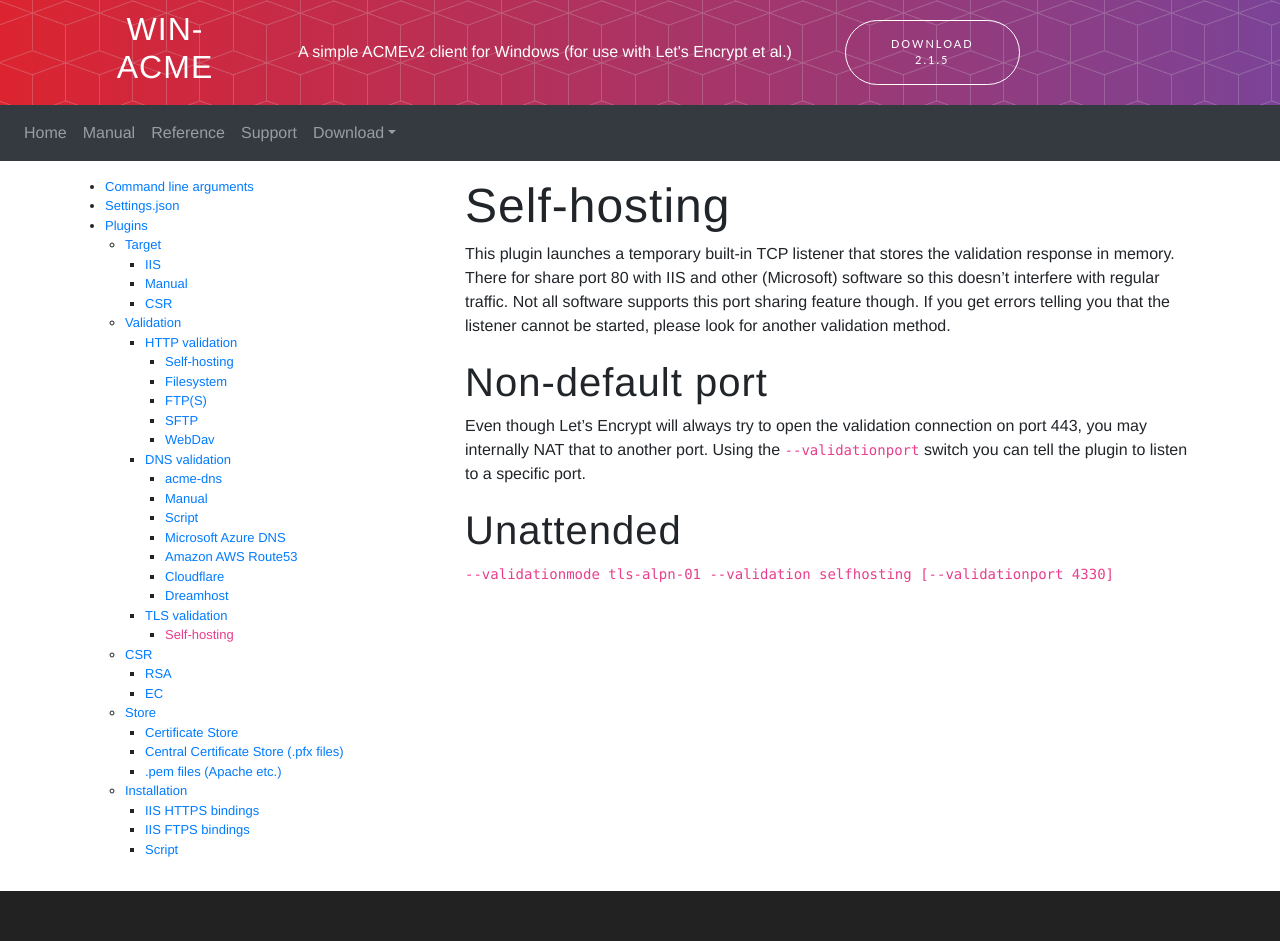
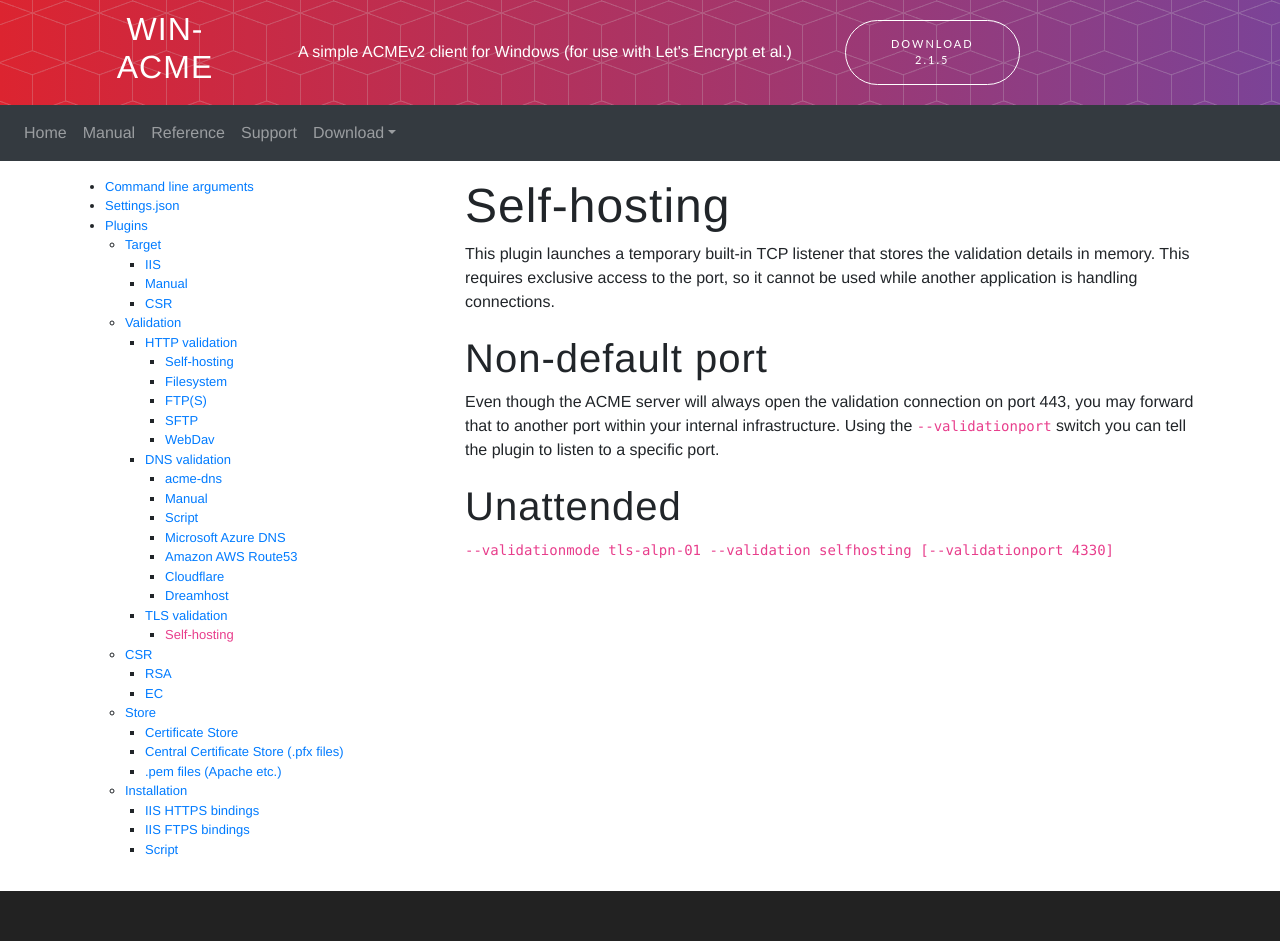
Before and after one commit to win-acme/win-acme.github.io, a Jekyll site: the page built from reference/plugins/validation/tls-alpn/selfhosting.md, in a window 1280 px wide. Built offline with Jekyll 4.4.1, drawn with Linux system fonts in a browser that asks for light colours; our own code applies the rules of GitHub Pages for plain Markdown files.

Commit message:
Update selfhosting.md

```diff
--- a/reference/plugins/validation/tls-alpn/selfhosting.md
+++ b/reference/plugins/validation/tls-alpn/selfhosting.md
@@ -4,16 +4,14 @@ sidebar: reference
 
 # Self-hosting
 This plugin launches a temporary built-in TCP listener that stores the
-validation response in memory. There for  share port 80 with IIS and
-other (Microsoft) software so this doesn't interfere with regular traffic.
-Not all software supports this port sharing feature though. If you get errors
-telling you that the listener cannot be started, please look for another
-validation method.
+validation details in memory. This requires exclusive access to the port,
+so it cannot be used while another application is handling connections.
 
 ## Non-default port
-Even though Let's Encrypt will always try to open the validation connection
-on port 443, you may internally NAT that to another port. Using the
-`--validationport` switch you can tell the plugin to listen to a specific port.
+Even though the ACME server will always open the validation connection on
+port 443, you may forward that to another port within your internal
+infrastructure. Using the `--validationport` switch you can tell the
+plugin to listen to a specific port.
 
 ## Unattended
 `--validationmode tls-alpn-01 --validation selfhosting [--validationport 4330]`
```
